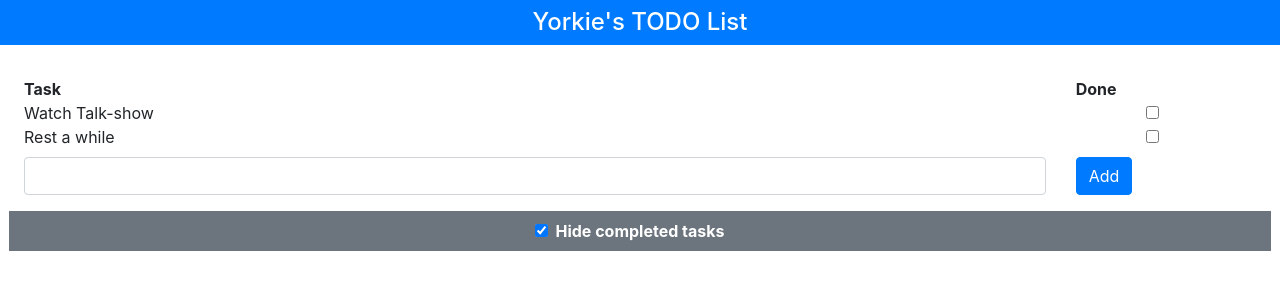
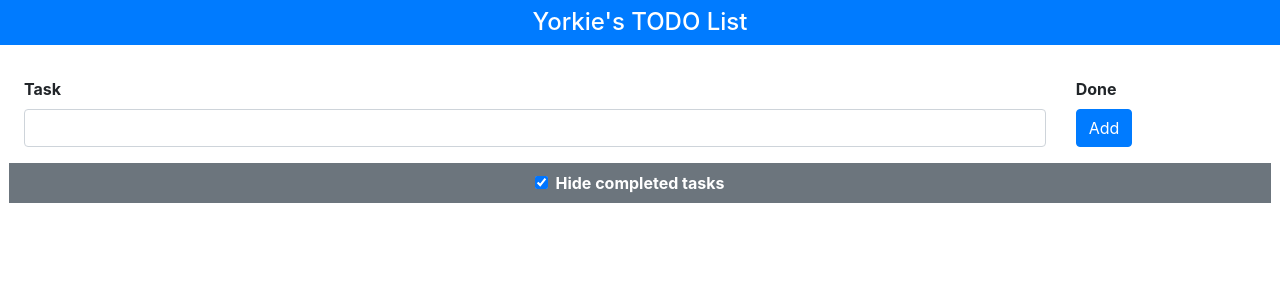
Before and after one commit to codingEzio/code_js_book_pro_vuejs_2, a Vue app in the folder Chapter_01/todo/: page / in a window 1280 px wide. Shown: the top 300 px of the page. Built offline with nearby package versions, Linux system fonts and the light colour scheme.

Commit message:
Now the data would be saved to 'Local Storage'

```diff
--- a/Chapter_01/todo/src/App.vue
+++ b/Chapter_01/todo/src/App.vue
@@ -24,9 +24,11 @@
 
       <div class="row py-2">
         <div class="col">
+          <!-- Inputting data -->
           <input v-model="newItemText" class="form-control">
         </div>
         <div class="col-2">
+          <!-- Submit inputted data -->
           <button class="btn btn-primary" v-on:click="addNewTodo">Add</button>
         </div>
       </div>
@@ -48,12 +50,10 @@ export default {
   data() {
     return {
       name: "Yorkie",
-      tasks: [
-        { action: "Watch Talk-show", done: false },
-        { action: "Learn Vue.js", done: true },
-        { action: "Rest a while", done: false },
-        { action: "Learn German", done: true }
-      ],
+      // Now we don't need the placeholder TODO items,
+      //  since we've got 'Local Storage' for storing users' data.
+      //  Do remember to clear the browser's cache (before ur testing).
+      tasks: [],
       hideCompleted: true,
       newItemText: ""
     };
@@ -73,8 +73,22 @@ export default {
         action: this.newItemText, // Bind by `v-model="newItemText"`
         done: false
       });
+
+      // Serializing the data before you saving it
+      //  since the 'local storage' is only able to store string values
+      localStorage.setItem("todos", JSON.stringify(this.tasks));
+
       // Once you've submitted, re-init the `input` element
       this.newItemText = "";
+    }
+  },
+
+  created() {
+    // This method is called when Vue.js creates the element,
+    //  aka. you could load the cache before it's presented to the user.
+    let data = localStorage.getItem("todos");
+    if (data != null) {
+      this.tasks = JSON.parse(data);
     }
   }
 };
```
